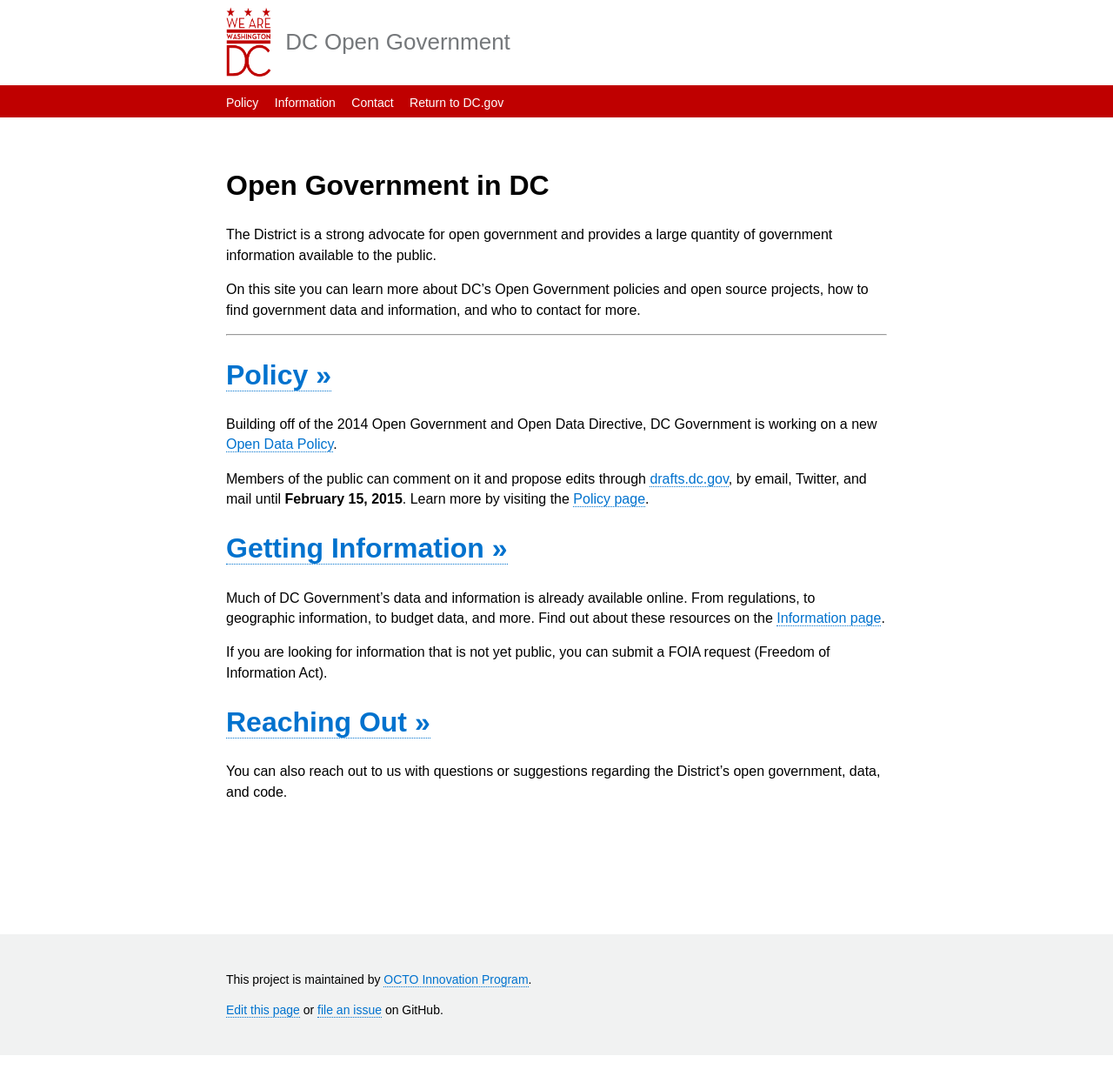
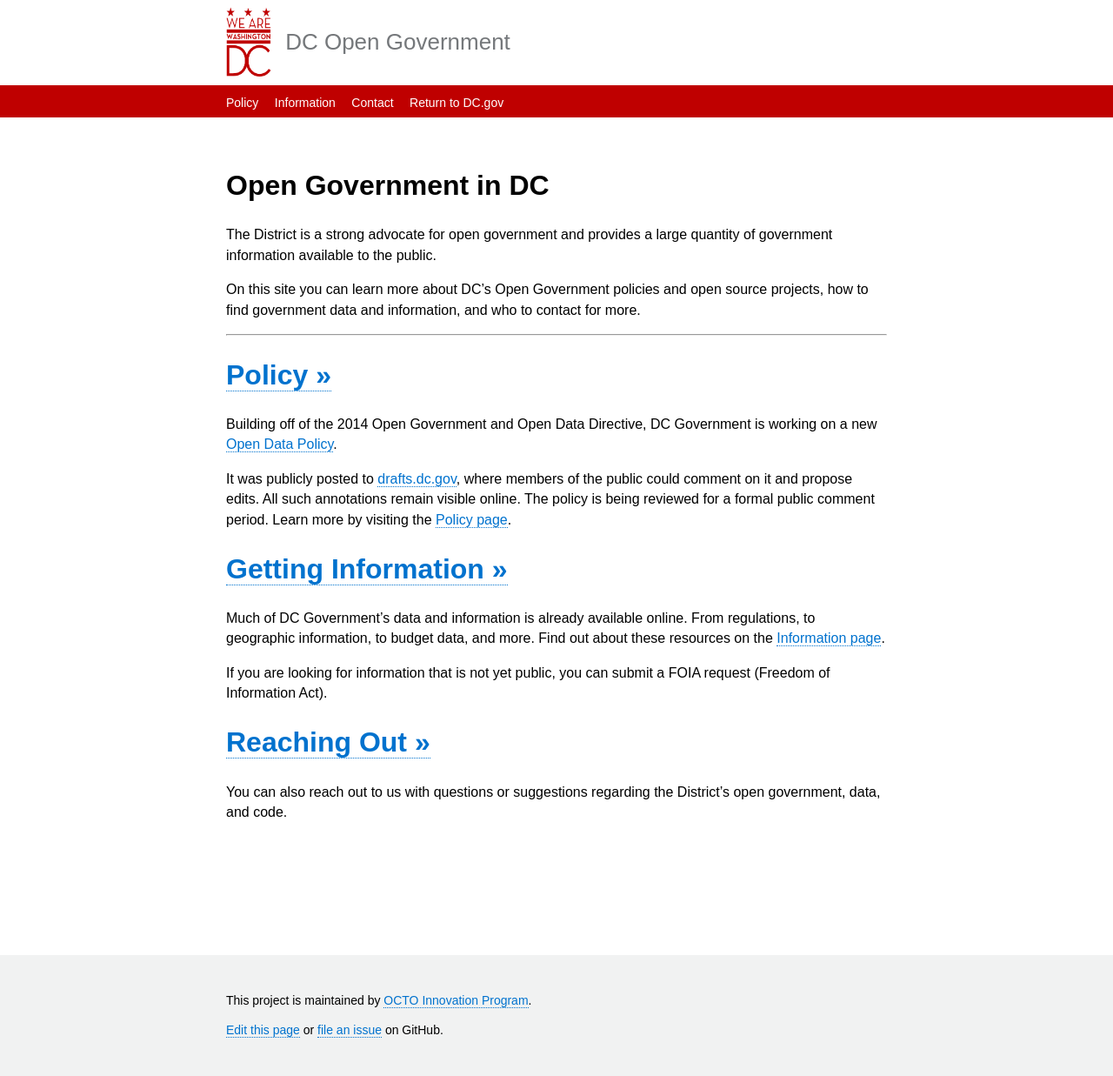
Before and after one commit to DCgov/dcgov.github.io, a Jekyll site: the page built from _pages/index.md, in a window 1280 px wide. Shown: the whole page at 87% size. Built offline with Jekyll 4.4.1, drawn with Linux system fonts in a browser that asks for light colours; nearby versions of some CDN libraries; before the commit the page ends 1213 px from its top, so only the background shows below that.

Commit message:
Edit policy sections to cover public comment timeline.

```diff
--- a/_pages/index.md
+++ b/_pages/index.md
@@ -14,7 +14,7 @@
 
 Building off of the 2014 Open Government and Open Data Directive, DC Government is working on a new [Open Data Policy](https://drafts.dc.gov/docs/draft-open-data-policy).
 
-Members of the public can comment on it and propose edits through [drafts.dc.gov](https://drafts.dc.gov/docs/draft-open-data-policy), by email, Twitter, and mail until **February 15, 2015**. Learn more by visiting the [Policy page](/policy).
+It was publicly posted to [drafts.dc.gov](https://drafts.dc.gov/docs/draft-open-data-policy), where members of the public could comment on it and propose edits. All such annotations remain visible online. The policy is being reviewed for a formal public comment period. Learn more by visiting the [Policy page](/policy).
 
 # [Getting Information >>](/information)
 
```
Also changed, not shown: _pages/policy.md (+1 -1 lines).
